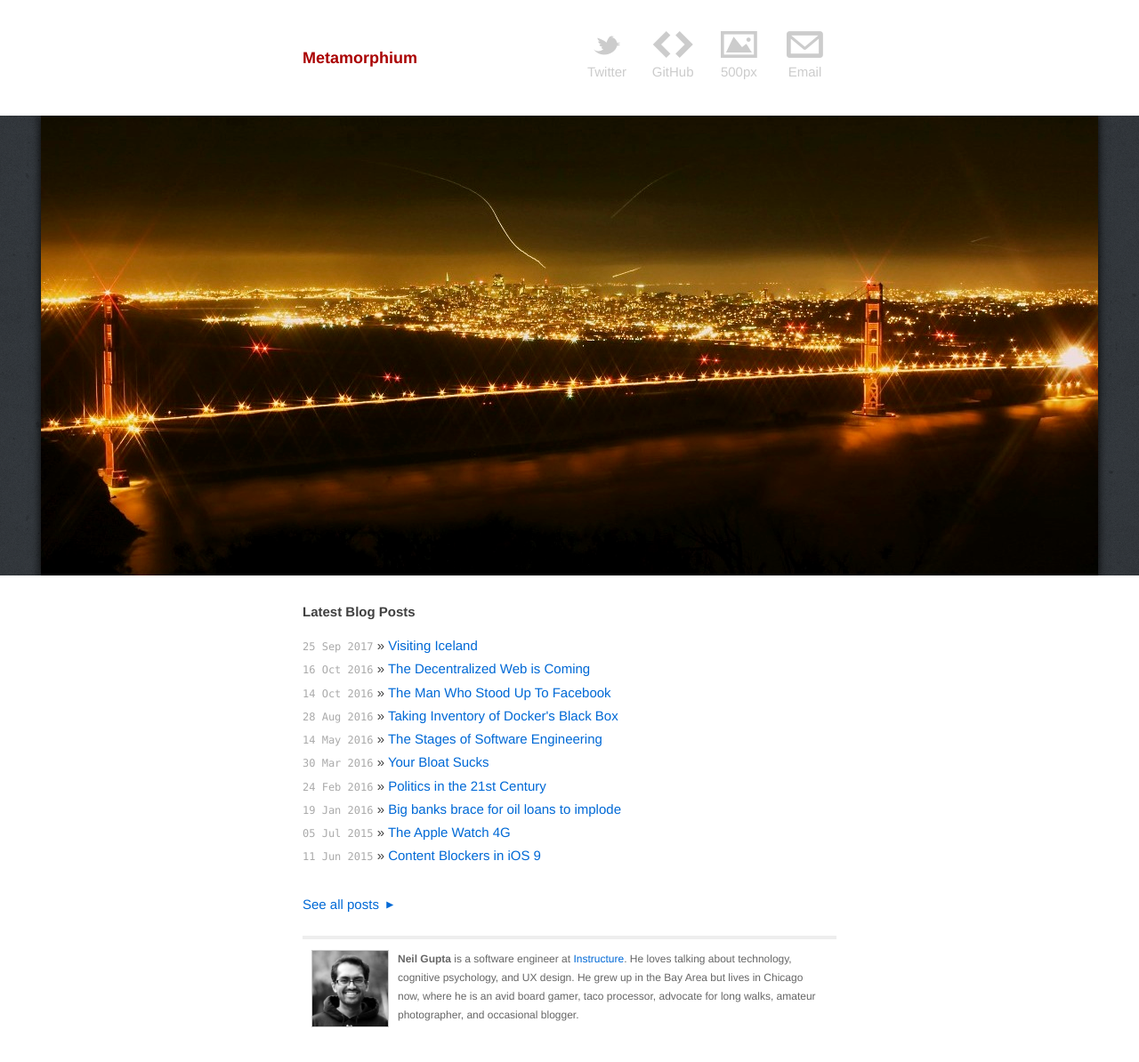
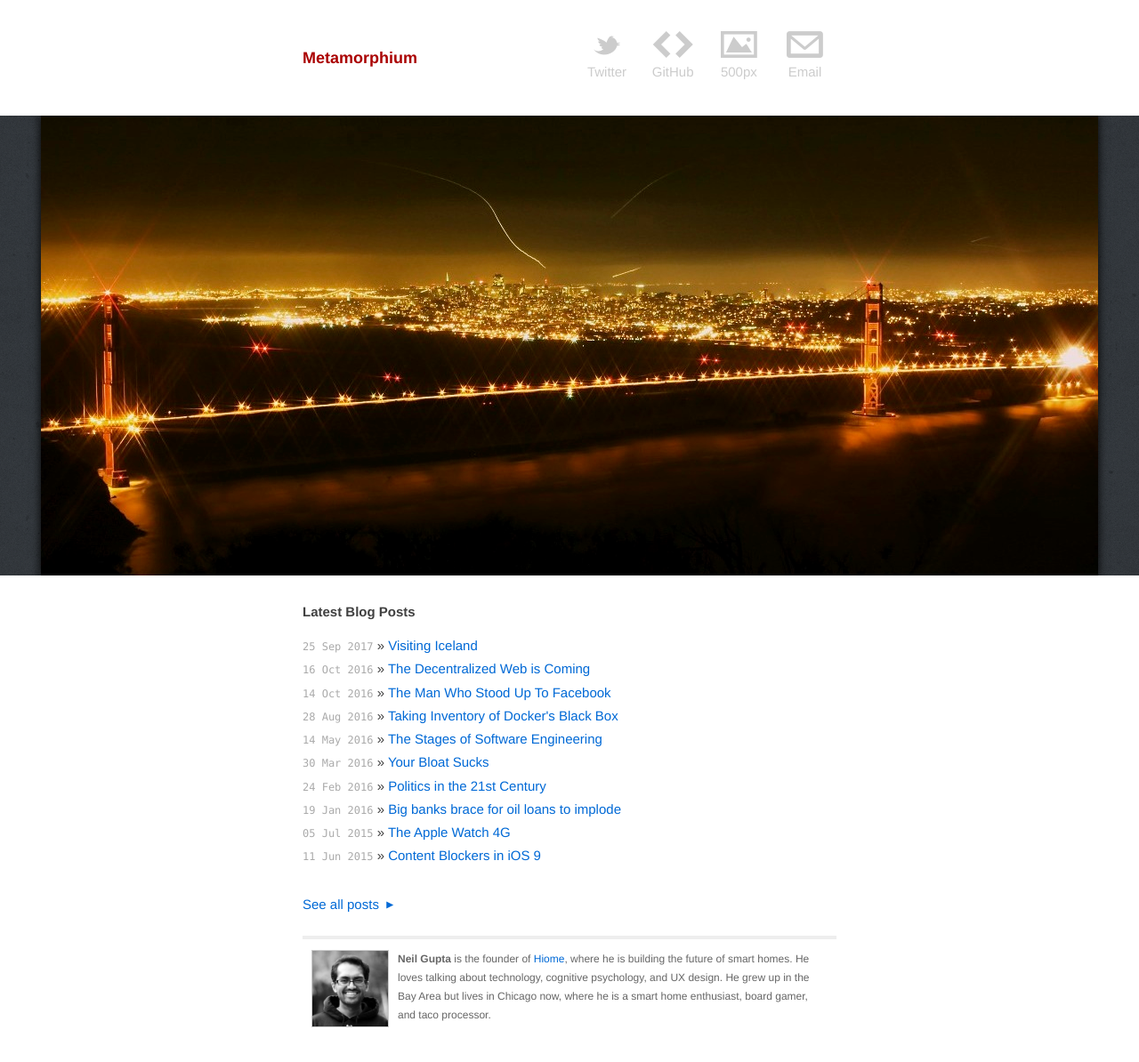
Before and after one commit to neilgupta/neilgupta.github.com, a Jekyll site: the page built from index.html, in a window 1280 px wide. Shown: the whole page at 89% size. Built offline with Jekyll 4.4.1, drawn with Linux system fonts in a browser that asks for light colours.

Commit message:
update bio

```diff
--- a/_layouts/default.html
+++ b/_layouts/default.html
@@ -32,7 +32,7 @@ layout: base
   <div class="contact">
     <p>
     	<img src="/images/neil.jpg" width="85" height="85" alt="Neil Gupta" />
-      <b>Neil Gupta</b> is a software engineer at <a href="https://www.instructure.com" target="_blank">Instructure</a>. He loves talking about technology, cognitive psychology, and UX design. He grew up in the Bay Area but lives in Chicago now, where he is an avid board gamer, taco processor, advocate for long walks, amateur photographer, and occasional blogger.
+      <b>Neil Gupta</b> is the founder of <a href="https://www.hiome.com" target="_blank">Hiome</a>, where he is building the future of smart homes. He loves talking about technology, cognitive psychology, and UX design. He grew up in the Bay Area but lives in Chicago now, where he is a smart home enthusiast, board gamer, and taco processor.
     </p>
   </div>
   <div class="clear">&nbsp;</div>
```
